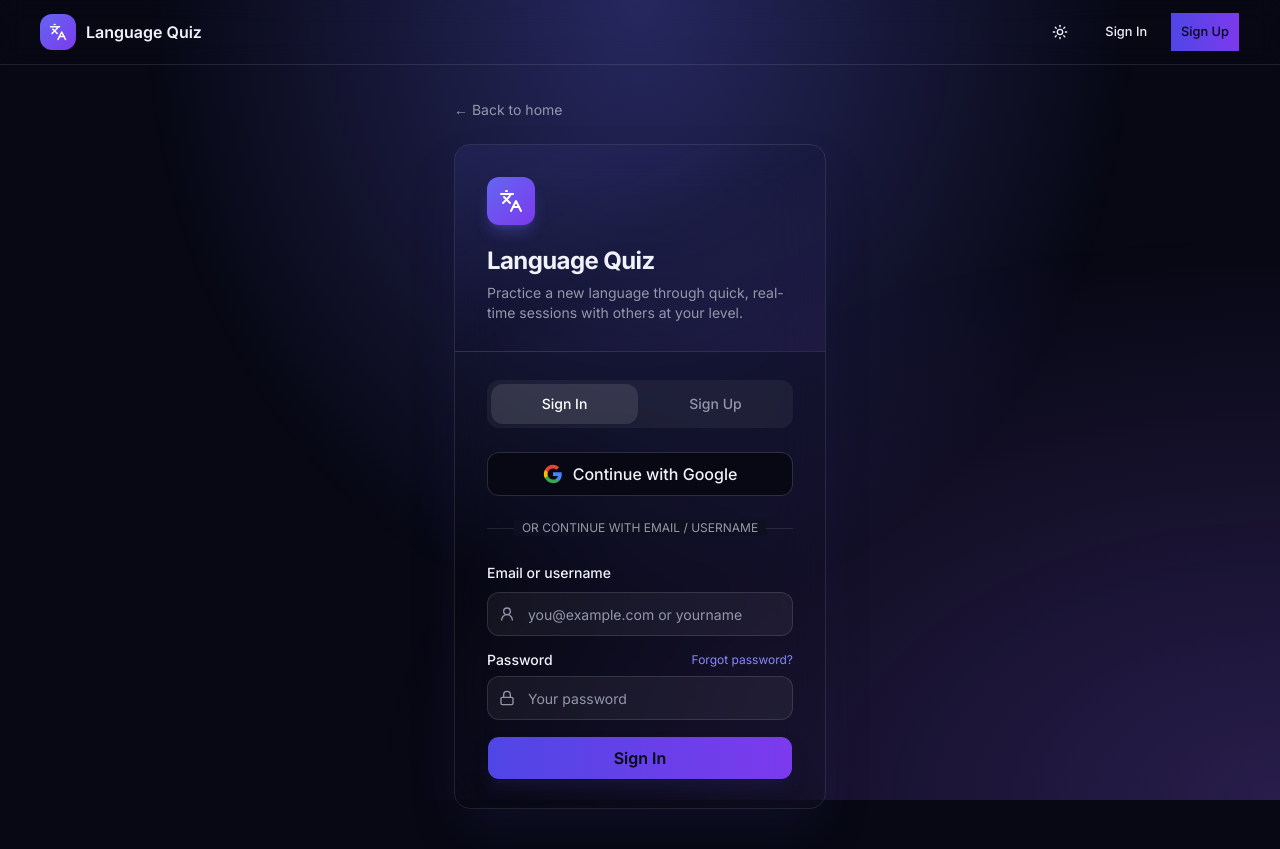
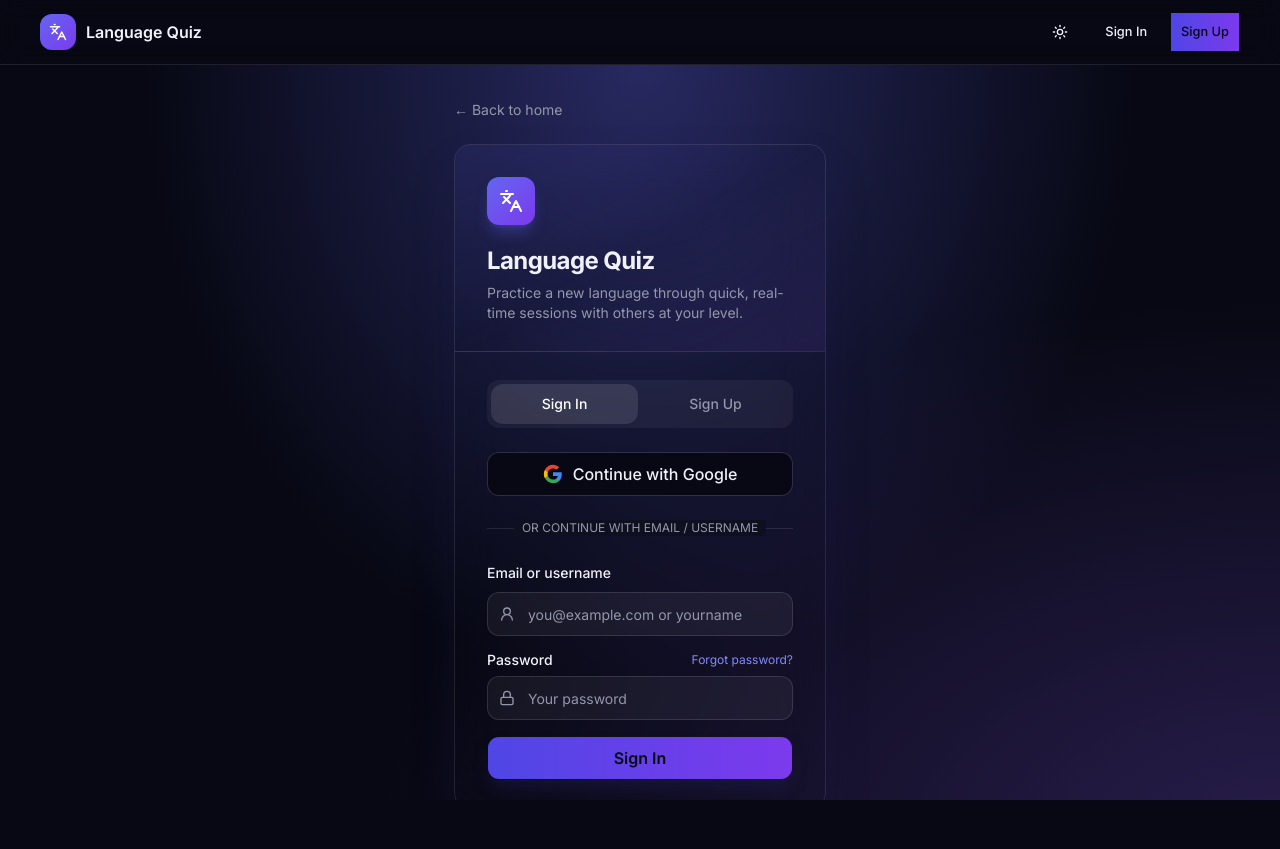
Before and after one commit to armanalis/italiarena, a Next.js app: page /login in a window 1280 px wide. After the commit the page ends 800 px from the top, so only its background shows below. Built offline with nearby package versions, Linux system fonts and the light colour scheme; no server answers.

Commit message:
Fixed signing issue

```diff
--- a/app/globals.css
+++ b/app/globals.css
@@ -17,7 +17,7 @@
 
   .touch-scroll {
     -webkit-overflow-scrolling: touch;
-    overscroll-behavior: contain;
+    overscroll-behavior-y: auto;
   }
 
   .touch-target {
@@ -133,6 +133,8 @@
   }
 
   html {
+    height: 100%;
+    overflow: hidden;
     -webkit-text-size-adjust: 100%;
     text-size-adjust: 100%;
   }
--- a/app/layout.tsx
+++ b/app/layout.tsx
@@ -43,7 +43,7 @@ export default function RootLayout({
 }>) {
   return (
     <html lang="en" suppressHydrationWarning className={cn("font-sans", inter.variable)}>
-      <body className="flex min-h-dvh w-full flex-col antialiased">
+      <body className="flex h-dvh min-h-dvh w-full flex-col overflow-hidden antialiased">
         <ThemeProvider
           attribute="class"
           defaultTheme="dark"
@@ -51,7 +51,9 @@ export default function RootLayout({
           disableTransitionOnChange
         >
           <SiteHeader />
-          <div className="flex min-h-0 flex-1 flex-col">{children}</div>
+          <div className="flex min-h-0 flex-1 flex-col overflow-x-hidden overflow-y-auto touch-scroll">
+            {children}
+          </div>
           <AppToaster />
         </ThemeProvider>
       </body>
--- a/app/login/page.tsx
+++ b/app/login/page.tsx
@@ -31,11 +31,11 @@ export default async function LoginPage({ searchParams }: LoginPageProps) {
   const authError = params.error ? loginErrors[params.error] ?? null : null;
 
   return (
-    <main className="relative flex min-h-0 flex-1 flex-col overflow-x-hidden overflow-y-auto bg-background touch-scroll">
-      <div className="pointer-events-none fixed inset-0 bg-[radial-gradient(ellipse_at_top,_rgba(99,102,241,0.22),_transparent_50%)] dark:bg-[radial-gradient(ellipse_at_top,_rgba(99,102,241,0.35),_transparent_55%)]" />
-      <div className="pointer-events-none fixed inset-0 bg-[radial-gradient(ellipse_at_bottom_right,_rgba(139,92,246,0.15),_transparent_45%)] dark:bg-[radial-gradient(ellipse_at_bottom_right,_rgba(139,92,246,0.25),_transparent_50%)]" />
+    <main className="relative w-full bg-background">
+      <div className="pointer-events-none absolute inset-0 bg-[radial-gradient(ellipse_at_top,_rgba(99,102,241,0.22),_transparent_50%)] dark:bg-[radial-gradient(ellipse_at_top,_rgba(99,102,241,0.35),_transparent_55%)]" />
+      <div className="pointer-events-none absolute inset-0 bg-[radial-gradient(ellipse_at_bottom_right,_rgba(139,92,246,0.15),_transparent_45%)] dark:bg-[radial-gradient(ellipse_at_bottom_right,_rgba(139,92,246,0.25),_transparent_50%)]" />
 
-      <div className="relative z-10 mx-auto w-full max-w-[420px] px-4 pb-[max(2rem,env(safe-area-inset-bottom,0px))] pt-6 sm:px-6 sm:pb-10 sm:pt-8">
+      <div className="relative z-10 mx-auto w-full max-w-[420px] px-4 pb-[max(3rem,env(safe-area-inset-bottom,0px))] pt-6 sm:px-6 sm:pb-12 sm:pt-8">
         <Link
           href="/"
           className="mb-6 inline-flex text-sm text-muted-foreground underline-offset-4 hover:text-foreground hover:underline"
--- a/app/login/reset-password/page.tsx
+++ b/app/login/reset-password/page.tsx
@@ -16,10 +16,10 @@ export default async function ResetPasswordPage() {
   }
 
   return (
-    <main className="relative flex min-h-0 flex-1 flex-col overflow-x-hidden overflow-y-auto bg-background touch-scroll">
-      <div className="pointer-events-none fixed inset-0 bg-[radial-gradient(ellipse_at_top,_rgba(99,102,241,0.22),_transparent_50%)] dark:bg-[radial-gradient(ellipse_at_top,_rgba(99,102,241,0.35),_transparent_55%)]" />
+    <main className="relative w-full bg-background">
+      <div className="pointer-events-none absolute inset-0 bg-[radial-gradient(ellipse_at_top,_rgba(99,102,241,0.22),_transparent_50%)] dark:bg-[radial-gradient(ellipse_at_top,_rgba(99,102,241,0.35),_transparent_55%)]" />
 
-      <div className="relative z-10 mx-auto w-full max-w-[420px] px-4 pb-[max(2rem,env(safe-area-inset-bottom,0px))] pt-6 sm:px-6 sm:pb-10 sm:pt-8">
+      <div className="relative z-10 mx-auto w-full max-w-[420px] px-4 pb-[max(3rem,env(safe-area-inset-bottom,0px))] pt-6 sm:px-6 sm:pb-12 sm:pt-8">
         <Link
           href="/login"
           className="mb-6 inline-flex text-sm text-muted-foreground underline-offset-4 hover:text-foreground hover:underline"
--- a/app/onboarding/page.tsx
+++ b/app/onboarding/page.tsx
@@ -15,11 +15,11 @@ export default async function OnboardingPage() {
   }
 
   return (
-    <main className="relative flex min-h-0 flex-1 flex-col overflow-x-hidden overflow-y-auto bg-background touch-scroll">
-      <div className="pointer-events-none fixed inset-0 bg-[radial-gradient(ellipse_at_top,_rgba(99,102,241,0.22),_transparent_50%)] dark:bg-[radial-gradient(ellipse_at_top,_rgba(99,102,241,0.35),_transparent_55%)]" />
-      <div className="pointer-events-none fixed inset-0 bg-[radial-gradient(ellipse_at_bottom_right,_rgba(139,92,246,0.15),_transparent_45%)]" />
+    <main className="relative w-full bg-background">
+      <div className="pointer-events-none absolute inset-0 bg-[radial-gradient(ellipse_at_top,_rgba(99,102,241,0.22),_transparent_50%)] dark:bg-[radial-gradient(ellipse_at_top,_rgba(99,102,241,0.35),_transparent_55%)]" />
+      <div className="pointer-events-none absolute inset-0 bg-[radial-gradient(ellipse_at_bottom_right,_rgba(139,92,246,0.15),_transparent_45%)]" />
 
-      <div className="relative z-10 mx-auto w-full max-w-lg px-4 py-8 pb-[max(2rem,env(safe-area-inset-bottom,0px))] sm:px-6 sm:py-10">
+      <div className="relative z-10 mx-auto w-full max-w-lg px-4 py-8 pb-[max(3rem,env(safe-area-inset-bottom,0px))] sm:px-6 sm:pb-12 sm:py-10">
         <OnboardingForm defaultUsername={profile.display_name} />
       </div>
     </main>
--- a/app/page.tsx
+++ b/app/page.tsx
@@ -17,11 +17,11 @@ export default async function HomePage() {
   }
 
   return (
-    <main className="relative flex min-h-0 flex-1 flex-col overflow-x-hidden bg-background touch-scroll">
+    <main className="relative w-full bg-background">
       <div className="pointer-events-none absolute inset-0 bg-[radial-gradient(ellipse_at_top,_rgba(99,102,241,0.25),_transparent_55%)]" />
       <div className="pointer-events-none absolute inset-0 bg-[radial-gradient(ellipse_at_bottom_right,_rgba(139,92,246,0.18),_transparent_50%)]" />
 
-      <div className="relative mx-auto flex min-h-app w-full max-w-5xl flex-col items-center justify-center px-4 py-12 pb-[max(3rem,env(safe-area-inset-bottom,0px))] text-center sm:px-6 sm:py-16">
+      <div className="relative mx-auto flex w-full max-w-5xl flex-col items-center px-4 py-12 pb-[max(3rem,env(safe-area-inset-bottom,0px))] text-center sm:px-6 sm:py-16">
         <div className="mb-6 flex size-14 items-center justify-center rounded-2xl bg-gradient-to-br from-indigo-500 to-violet-600 text-white shadow-xl shadow-indigo-500/30 sm:size-16">
           <Languages className="size-7 sm:size-8" />
         </div>
--- a/components/site-header-nav.tsx
+++ b/components/site-header-nav.tsx
@@ -20,7 +20,7 @@ export function SiteHeaderNav({
   isAdmin,
 }: SiteHeaderNavProps) {
   return (
-    <header className="sticky top-0 z-50 w-full border-b border-border/60 bg-background/80 pt-[env(safe-area-inset-top,0px)] backdrop-blur-md">
+    <header className="sticky top-0 z-50 w-full shrink-0 border-b border-border/60 bg-background/80 pt-[env(safe-area-inset-top,0px)] backdrop-blur-md">
       <div className="flex h-[var(--app-header-height)] w-full items-center justify-between gap-3 px-4 sm:gap-4 sm:px-6 lg:px-8 xl:px-10 2xl:px-12">
         <Link
           href={showDashboard ? "/dashboard" : "/"}
```
